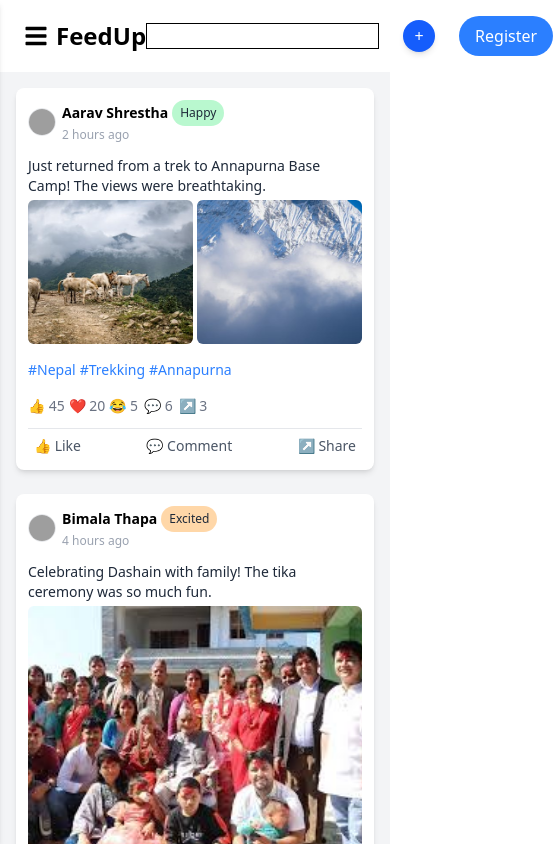
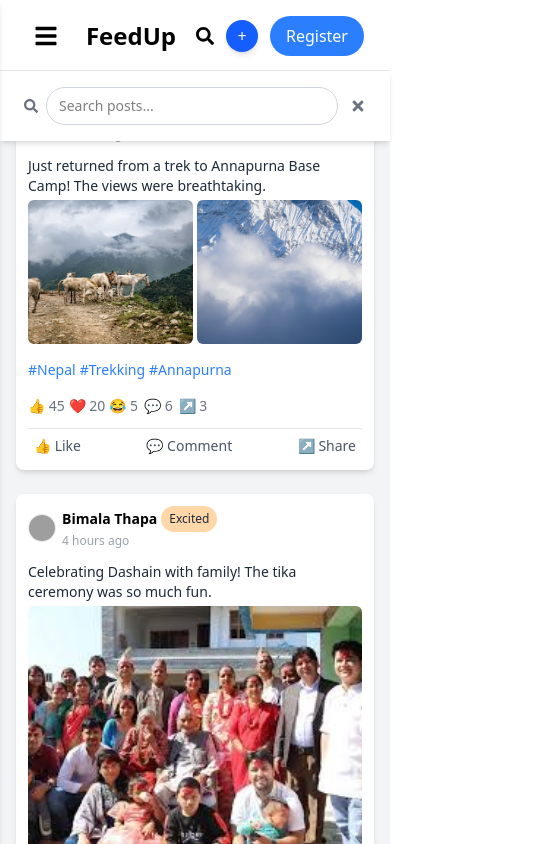
Before and after one commit to paldentitung/FeedUp, a React (Vite) app: page / in a window 390 px wide. Both pictures are taken after a click on the icon 185 px from the left and 36 px from the top of the page. Shown: the top 844 px of the page, 553 px wide, since content can reach past the window. Built offline with nearby package versions, Linux system fonts and the light colour scheme; grey boxes are pictures that could not be loaded.

Commit message:
improve n add desing in search bar

```diff
--- a/src/Components/Header.jsx
+++ b/src/Components/Header.jsx
@@ -50,25 +50,62 @@ const Header = () => {
       <Link to="/">
         <h1 className="text-2xl font-bold">FeedUp</h1>
       </Link>
-      <div className="flex items-center gap-6">
-        {showSearchBar ? (
-          <>
-            <div>
+      <div className="flex items-center gap-3 md:gap-6">
+        {/* 🔍 Desktop Search Bar */}
+        <div className="hidden md:flex items-center gap-3">
+          {showSearchBar ? (
+            <div className="flex items-center bg-gray-100 rounded-full px-3 py-2 shadow-sm transition-all duration-300 w-[250px] focus-within:ring-2 focus-within:ring-blue-400">
+              <FaSearch className="text-gray-500 text-sm mr-2" />
               <input
-                className="border"
+                type="text"
+                placeholder="Search posts..."
+                className="bg-transparent flex-1 text-sm outline-none placeholder-gray-400"
                 onChange={(e) => setSearchTerm(e.target.value)}
               />
+              <FaTimes
+                className="text-gray-500 ml-2 cursor-pointer hover:text-red-500 transition"
+                onClick={() => {
+                  setShowSearchBar(false);
+                  setSearchTerm("");
+                }}
+              />
             </div>
-          </>
-        ) : (
-          <>
-            {" "}
+          ) : (
             <FaSearch
-              onClick={() => setShowSearchBar(!showSearchBar)}
-              className="text-[16px] md:text-[22px] cursor-pointer"
+              onClick={() => setShowSearchBar(true)}
+              className="text-[22px] cursor-pointer hover:text-blue-500 transition"
             />
-          </>
+          )}
+        </div>
+
+        {/* 🔍 Mobile Search Icon */}
+        <div className="md:hidden">
+          <FaSearch
+            onClick={() => setShowSearchBar(true)}
+            className="text-[18px] cursor-pointer hover:text-blue-500 transition"
+          />
+        </div>
+
+        {/* 🔍 Mobile Search Bar (fixed below header) */}
+        {showSearchBar && (
+          <div className="fixed top-[70px] left-0 w-full bg-white shadow-md px-6 py-4 border-t border-gray-200 flex items-center md:hidden z-40">
+            <FaSearch className="text-gray-500 text-sm mr-2" />
+            <input
+              type="text"
+              placeholder="Search posts..."
+              className="flex-1 border border-gray-300 rounded-full px-3 py-2 text-sm outline-none focus:ring-2 focus:ring-blue-400"
+              onChange={(e) => setSearchTerm(e.target.value)}
+            />
+            <FaTimes
+              className="text-gray-500 ml-3 cursor-pointer hover:text-red-500"
+              onClick={() => {
+                setShowSearchBar(false);
+                setSearchTerm("");
+              }}
+            />
+          </div>
         )}
+
         <Link to="/add-post">
           <button
             className="flex items-center justify-center w-8 h-8 bg-blue-600 text-white md:text-2xl rounded-full shadow-md hover:bg-blue-700 hover:scale-105 transition-all"
```
